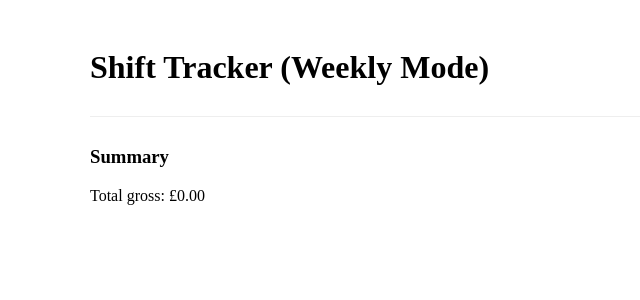
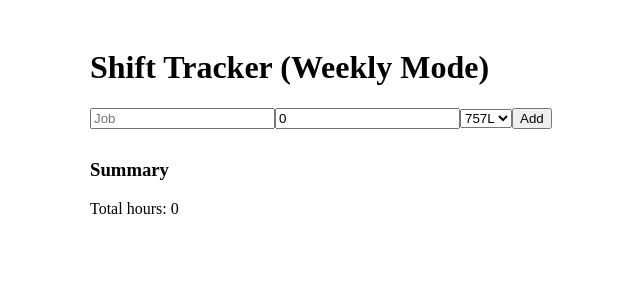
Before and after one commit to S-276/shift-earnings, a React (Vite) app: page / in a window 1280 px wide. Shown: the top 300 px of the page, without its empty margins (100-740 px from the left). Built offline with nearby package versions, Linux system fonts and the light colour scheme.

Commit message:
Refactor App component to use JobForm and update total hours

```diff
--- a/src/App.tsx
+++ b/src/App.tsx
@@ -1,31 +1,32 @@
 import { useState } from "react";
-import JobCards from "./components/JobCards"; // match your component name
+import JobCard from "./components/JobCard";
+import JobForm from "./components/JobForm";
 import { Job, WeekEntry } from "./types";
-
-// Unified finance module
-import { calcNet, calcJobGross, calcTax, calcNI } from "./utils/finance";
 
 export default function App() {
   const [jobs, setJobs] = useState<Job[]>([]);
   const [weeks, setWeeks] = useState<WeekEntry[]>([]);
 
-  // Add a new weekly entry
   function addWeek(w: WeekEntry) {
     setWeeks(prev => [...prev, w]);
   }
 
-  // Compute total gross money across all jobs
-  const totalGross = jobs.reduce((sum, job) => {
-    const jobWeeks = weeks.filter(w => w.jobId === job.id);
-    return sum + calcJobGross(job, jobWeeks);
-  }, 0);
+  function addJob(job: Job) {
+    setJobs(prev => [...prev, job]);
+  }
+
+  const totalGross = weeks.reduce((sum, w) => sum + w.totalHours, 0);
 
   return (
     <div style={{ maxWidth: 900, margin: "0 auto", padding: 20 }}>
       <h1>Shift Tracker (Weekly Mode)</h1>
 
+      {/* ADD JOB FORM */}
+      <JobForm onAdd={addJob} />
+
+      {/* JOBS */}
       {jobs.map(job => (
-        <JobCards
+        <JobCard
           key={job.id}
           job={job}
           weeks={weeks}
@@ -33,9 +34,9 @@ export default function App() {
         />
       ))}
 
-      <div style={{ marginTop: 30, borderTop: "1px solid #eee", paddingTop: 10 }}>
+      <div style={{ marginTop: 30 }}>
         <h3>Summary</h3>
-        <p>Total gross: £{totalGross.toFixed(2)}</p>
+        <p>Total hours: {totalGross}</p>
       </div>
     </div>
   );
```
